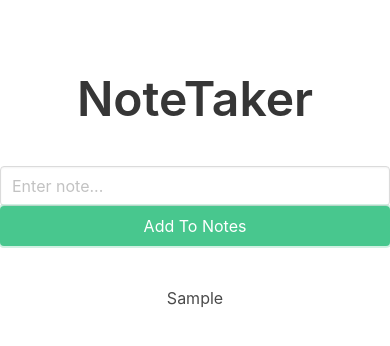
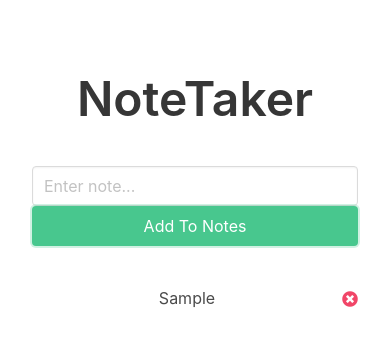
Before and after one commit to imsamuel/note-taker, a React (Create React App) app: page / in a window 390 px wide. Both pictures are taken after typing "Sample" into the empty fields and a click on the button "Add To Notes". Shown: the top 346 px of the page. Built offline with nearby package versions, Linux system fonts and the light colour scheme.

Commit message:
added margin left and right for mobile use

```diff
--- a/src/App.js
+++ b/src/App.js
@@ -21,14 +21,15 @@ class App extends Component {
     }
 
     this.handleChange = this.handleChange.bind(this);
-    this.handleSubmit = this.handleSubmit.bind(this);
+    this.addNote = this.addNote.bind(this);
+    this.deleteNote = this.deleteNote.bind(this);
   }
 
   handleChange(e) {
     this.setState({value: e.target.value});
   }
 
-  handleSubmit(e) {
+  addNote(e) {
     e.preventDefault();
 
     const {
@@ -45,11 +46,34 @@ class App extends Component {
      * If successful, add the new note to the notes state
      * prop, and blank out the input field as well.
      */
-    this.state.db
+    db
       .transaction('rw', db.notes, () => {
         db.notes.add(newNote);
+
         this.setState({notes: [...notes, newNote]});
         this.setState({value: ''});
+      })
+      .catch(err => console.log(err));
+  }
+
+  /**
+   * deleteNote takes in an id of a note item, then:
+   * 1. Deletes the note record of that id in the 'notes' store.
+   * 2. Updates the 'notes' state prop with the new list after
+   *    removing the note of that id.
+   */
+  deleteNote(id) {
+    const {
+      db,
+      notes
+    } = this.state;
+
+    db
+      .transaction('rw', db.notes, () => {
+        db.notes.delete(id);
+
+        const newList = [...notes].filter(note => note.id !== id);
+        this.setState({notes: newList});
       })
       .catch(err => console.log(err));
   }
@@ -85,7 +109,7 @@ class App extends Component {
 
   render() {
     return (
-      <div className="container">
+      <div className="container" style={{marginLeft: "2em", marginRight: "2em"}}>
         <div className="has-text-centered">
           <div className="columns">
             <div className="column"></div>
@@ -94,10 +118,14 @@ class App extends Component {
               <NoteTakingForm
                 value={this.state.value}
                 handleChange={this.handleChange}
-                handleSubmit={this.handleSubmit}
+                addNote={this.addNote}
               />
               {this.state.notes.length > 0 ?
-                <NotesList notes={this.state.notes}/> :
+                <NotesList
+                  notes={this.state.notes}
+                  deleteNote={this.deleteNote}
+                />
+                :
                 <div style={{marginTop: "2.5em"}}>Start adding notes!</div>
               }
             </div>
--- a/src/components/Note.jsx
+++ b/src/components/Note.jsx
@@ -1,13 +1,26 @@
 import React from 'react';
 
 const Note = props => {
-    const { children } = props;
+    const {
+        id,
+        children,
+        deleteNote
+    } = props;
 
     return (
         <span
             className="list-item"
         >
             {children}
+            <a>
+            <span
+                class="icon is-small has-text-danger"
+                style={{float: "right", marginTop: "0.3em"}}
+                onClick={() => deleteNote(id)}
+            >
+                <i class="fas fa-times-circle"></i>
+            </span>
+            </a>
         </span>
     );
 }
--- a/src/components/NoteTakingForm.jsx
+++ b/src/components/NoteTakingForm.jsx
@@ -4,11 +4,11 @@ const NoteTakingForm = props => {
     const {
         value,
         handleChange,
-        handleSubmit
+        addNote
     } = props;
 
     return (
-        <form onSubmit={handleSubmit} style={{marginTop: "2.5em"}}>
+        <form onSubmit={addNote} style={{marginTop: "2.5em"}}>
             <div className="control">
                 <input
                     className="input"
--- a/src/components/NotesList.jsx
+++ b/src/components/NotesList.jsx
@@ -3,12 +3,29 @@ import React from 'react';
 import Note from './Note';
 
 const NotesList = props => {
-    const { notes } = props;
+    const {
+        notes,
+        deleteNote
+    } = props;
 
     return (
-        <div className="list" style={{marginTop: "2.5em", marginBottom: "2.5em"}}>{
-            notes.map(note => <Note key={note.id}>{note.value}</Note>)
-        }</div>
+        <div
+            className="list"
+            style={{marginTop: "2.5em", marginBottom: "2.5em"}}
+        >{
+            notes.map(note => {
+                return (
+                    <Note
+                        key={note.id}
+                        id={note.id}
+                        deleteNote={deleteNote}
+                    >
+                        {note.value}
+                    </Note>
+                );
+            })
+        }
+        </div>
     );
 }
 
```
Also changed, not shown: package.json (+7 -1 lines), src/App.css (added), 1 other file (tests, documents, lock files or other folders).
